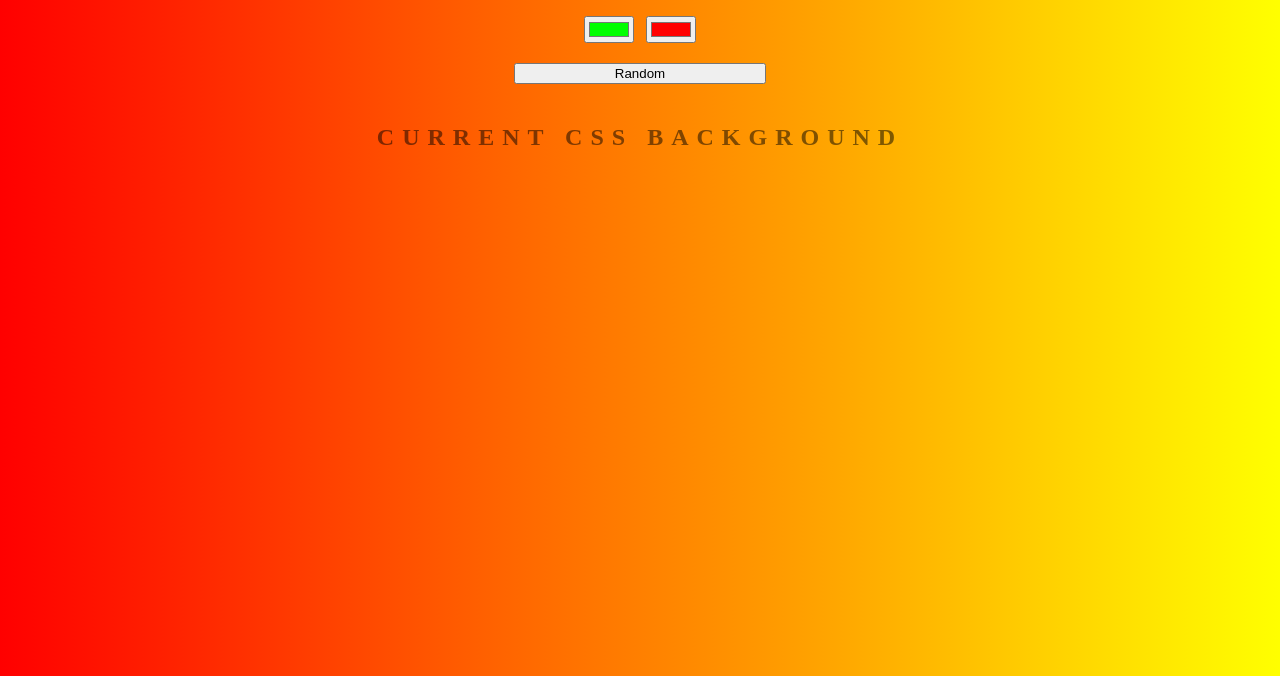
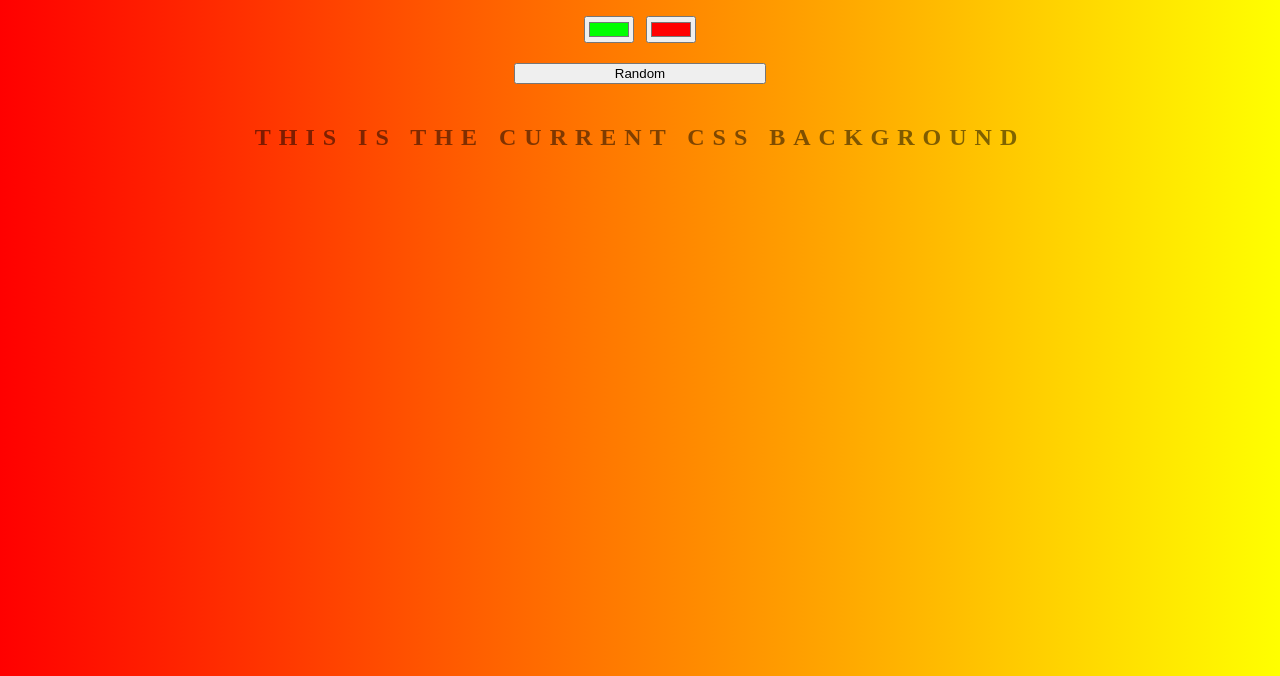
Before and after one commit to dennywirianata/background-color-generator, a plain HTML site: page index.html in a window 1280 px wide. Shown: the part 124-800 px from the top of the page. Drawn offline with Linux system fonts and the light colour scheme.

Commit message:
changing text

```diff
--- a/index.html
+++ b/index.html
@@ -12,7 +12,7 @@
     <input class="color2" type="color" name="color2" value="#ff0000">
     <br>
     <button class="random">Random</button>
-    <h2>Current CSS Background</h2>
+    <h2>This is the Current CSS Background</h2>
     <h3></h3>
     <script type="text/javascript" src="script.js"></script>
 </body>
```
